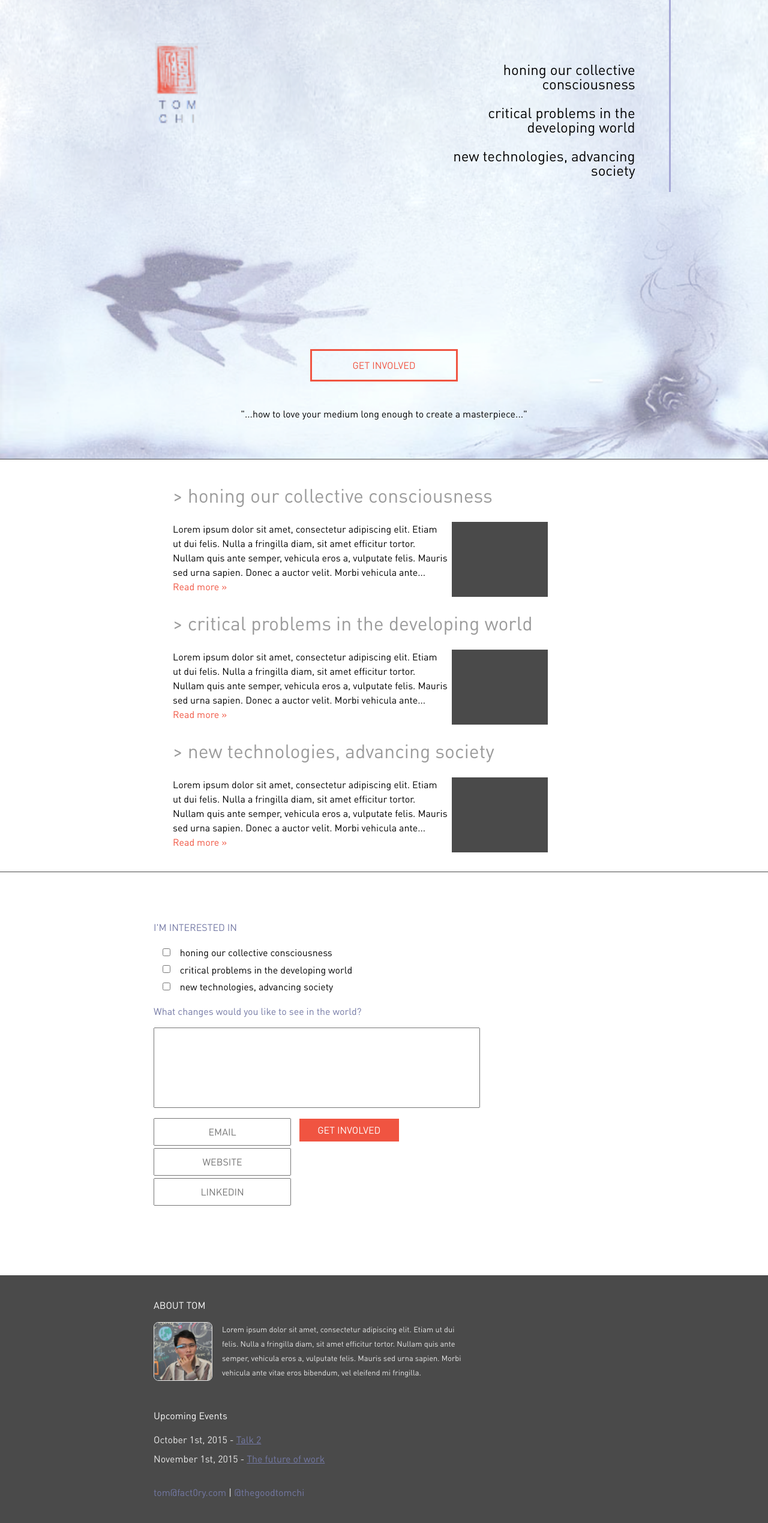
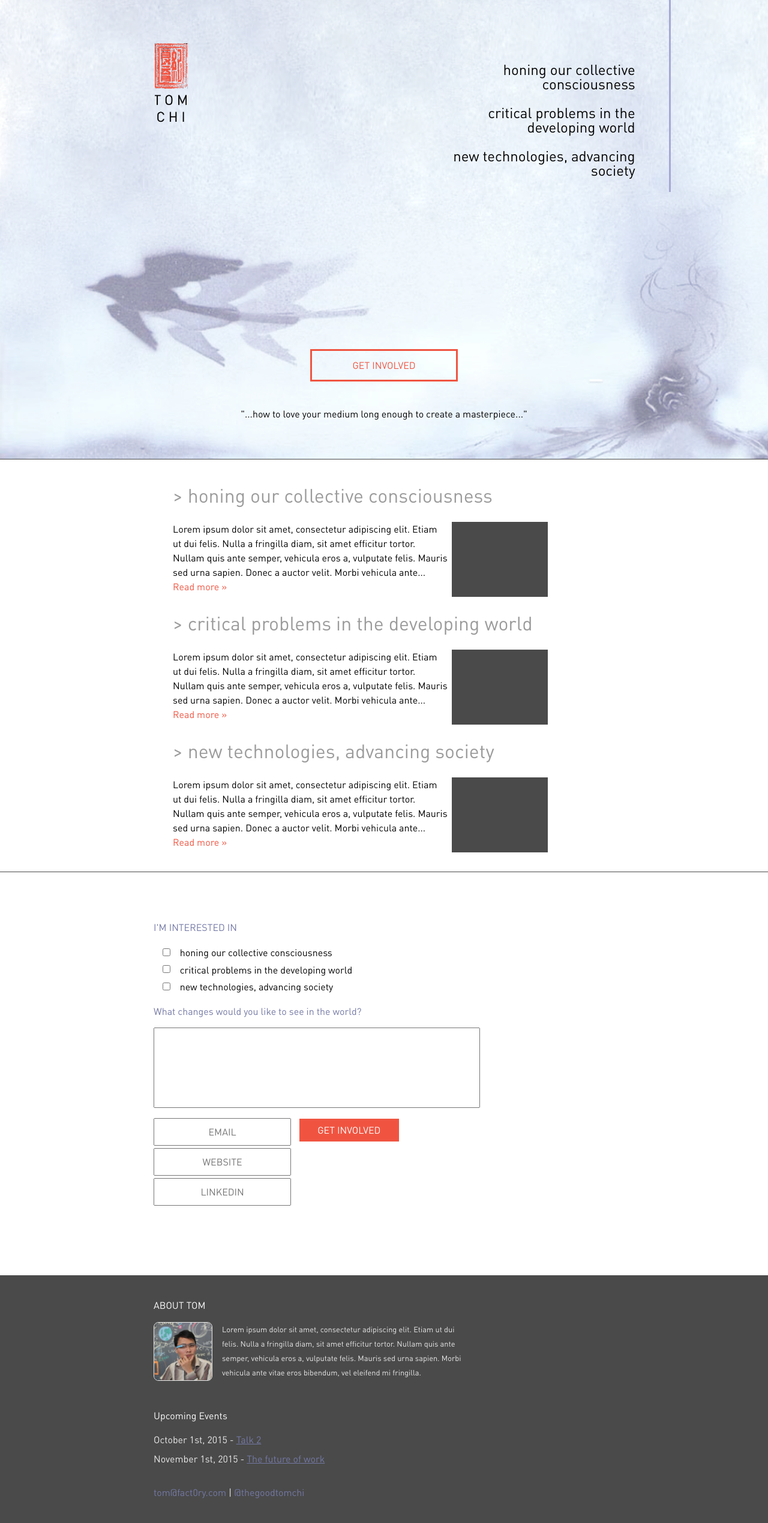
Before and after one commit to thegoodtomchi/thegoodtomchi.github.io, a Jekyll site: the page built from index.html, in a window 1280 px wide. Shown: the whole page at 60% size. Built offline with Jekyll 4.4.1, drawn with Linux system fonts in a browser that asks for light colours; nearby versions of some CDN libraries.

```diff
--- /dev/null
+++ b/_data/cover_images.yml
@@ -0,0 +1,2 @@
+- title: image_title
+  src: /statics/img/art/art_1.png
--- a/_data/focuses.yml
+++ b/_data/focuses.yml
@@ -1,15 +1,18 @@
 - title: honing our collective consciousness
   description: Lorem ipsum dolor sit amet, consectetur adipiscing elit. Etiam ut dui felis. Nulla a fringilla diam, sit amet efficitur tortor. Nullam quis ante semper, vehicula eros a, vulputate felis. Mauris sed urna sapien. Donec a auctor velit. Morbi vehicula ante vitae eros bibendum. Lorem ipsum dolor sit amet, consectetur adipiscing elit. Etiam ut dui felis. Nulla a fringilla diam, sit amet efficitur tortor. Nullam quis ante semper, vehicula eros a, vulputate felis. Mauris sed urna sapien. Donec a auctor velit. Morbi vehicula ante vitae eros bibendum.Lorem ipsum dolor sit amet, consectetur adipiscing elit. Etiam ut dui felis. Nulla a fringilla diam, sit amet efficitur tortor. Nullam quis ante semper, vehicula eros a, vulputate felis. Mauris sed urna sapien. Donec a auctor velit. Morbi vehicula ante vitae eros bibendum. Lorem ipsum dolor sit amet, consectetur adipiscing elit. Etiam ut dui felis. Nulla a fringilla diam, sit amet efficitur tortor. Nullam quis ante semper, vehicula eros a, vulputate felis. Mauris sed urna sapien. Donec a auctor velit. Morbi vehicula ante vitae eros bibendum.
+  full_description: Lorem ipsum dolor sit amet, consectetur adipiscing elit. Etiam ut dui felis. Nulla a fringilla diam, sit amet efficitur tortor. Nullam quis ante semper, vehicula eros a, vulputate felis. Mauris sed urna sapien. Donec a auctor velit. Morbi vehicula ante vitae eros bibendum. Lorem ipsum dolor sit amet, consectetur adipiscing elit. Etiam ut dui felis. Nulla a fringilla diam, sit amet efficitur tortor. Nullam quis ante semper, vehicula eros a, vulputate felis. Mauris sed urna sapien. Donec a auctor velit. Morbi vehicula ante vitae eros bibendum.Lorem ipsum dolor sit amet, consectetur adipiscing elit. Etiam ut dui felis. Nulla a fringilla diam, sit amet efficitur tortor. Nullam quis ante semper, vehicula eros a, vulputate felis. Mauris sed urna sapien. Donec a auctor velit. Morbi vehicula ante vitae eros bibendum. Lorem ipsum dolor sit amet, consectetur adipiscing elit. Etiam ut dui felis. Nulla a fringilla diam, sit amet efficitur tortor. Nullam quis ante semper, vehicula eros a, vulputate felis. Mauris sed urna sapien. Donec a auctor velit. Morbi vehicula ante vitae eros bibendum.
   video_url: \#
   page_url: \#
   id: honing
 - title: critical problems in the developing world
   description: Lorem ipsum dolor sit amet, consectetur adipiscing elit. Etiam ut dui felis. Nulla a fringilla diam, sit amet efficitur tortor. Nullam quis ante semper, vehicula eros a, vulputate felis. Mauris sed urna sapien. Donec a auctor velit. Morbi vehicula ante vitae eros bibendum.
+  full_description: Lorem ipsum dolor sit amet, consectetur adipiscing elit. Etiam ut dui felis. Nulla a fringilla diam, sit amet efficitur tortor. Nullam quis ante semper, vehicula eros a, vulputate felis. Mauris sed urna sapien. Donec a auctor velit. Morbi vehicula ante vitae eros bibendum. Lorem ipsum dolor sit amet, consectetur adipiscing elit. Etiam ut dui felis. Nulla a fringilla diam, sit amet efficitur tortor. Nullam quis ante semper, vehicula eros a, vulputate felis. Mauris sed urna sapien. Donec a auctor velit. Morbi vehicula ante vitae eros bibendum.Lorem ipsum dolor sit amet, consectetur adipiscing elit. Etiam ut dui felis. Nulla a fringilla diam, sit amet efficitur tortor. Nullam quis ante semper, vehicula eros a, vulputate felis. Mauris sed urna sapien. Donec a auctor velit. Morbi vehicula ante vitae eros bibendum. Lorem ipsum dolor sit amet, consectetur adipiscing elit. Etiam ut dui felis. Nulla a fringilla diam, sit amet efficitur tortor. Nullam quis ante semper, vehicula eros a, vulputate felis. Mauris sed urna sapien. Donec a auctor velit. Morbi vehicula ante vitae eros bibendum.
   video_url: \#
   page_url: \#
   id: critical
 - title: new technologies, advancing society
   description: Lorem ipsum dolor sit amet, consectetur adipiscing elit. Etiam ut dui felis. Nulla a fringilla diam, sit amet efficitur tortor. Nullam quis ante semper, vehicula eros a, vulputate felis. Mauris sed urna sapien. Donec a auctor velit. Morbi vehicula ante vitae eros bibendum.
+  full_description: Lorem ipsum dolor sit amet, consectetur adipiscing elit. Etiam ut dui felis. Nulla a fringilla diam, sit amet efficitur tortor. Nullam quis ante semper, vehicula eros a, vulputate felis. Mauris sed urna sapien. Donec a auctor velit. Morbi vehicula ante vitae eros bibendum. Lorem ipsum dolor sit amet, consectetur adipiscing elit. Etiam ut dui felis. Nulla a fringilla diam, sit amet efficitur tortor. Nullam quis ante semper, vehicula eros a, vulputate felis. Mauris sed urna sapien. Donec a auctor velit. Morbi vehicula ante vitae eros bibendum.Lorem ipsum dolor sit amet, consectetur adipiscing elit. Etiam ut dui felis. Nulla a fringilla diam, sit amet efficitur tortor. Nullam quis ante semper, vehicula eros a, vulputate felis. Mauris sed urna sapien. Donec a auctor velit. Morbi vehicula ante vitae eros bibendum. Lorem ipsum dolor sit amet, consectetur adipiscing elit. Etiam ut dui felis. Nulla a fringilla diam, sit amet efficitur tortor. Nullam quis ante semper, vehicula eros a, vulputate felis. Mauris sed urna sapien. Donec a auctor velit. Morbi vehicula ante vitae eros bibendum.
   video_url: \#
   page_url: \#
   id: technologies
--- a/_data/upcoming.yml
+++ b/_data/upcoming.yml
@@ -3,12 +3,12 @@
 - title: honing our collective consciousness
   date: 01/08/2015
   viewable_date: August 1st, 2015
-  link: #
+  link: '#'
 - title: Talk 2
   date: 01/10/2015
   viewable_date: October 1st, 2015
-  link: #
+  link: '#'
 - title: The future of work
   date: 01/11/2015
   viewable_date: November 1st, 2015
-  link: #
+  link: '#'
--- a/_includes/banner.html
+++ b/_includes/banner.html
@@ -2,20 +2,20 @@
   <div class="banner-contents">
     <div class="inner">
       <div class="site-icon">
-        <img class="icon" src="/statics/img/emblem_with_name.png" />
+        <img class="icon" src={{site.data.consts.emblem}} />
       </div>
       <div class="highlights-container">
         <ul class="highlights">
-          <li class="highlight"> honing our collective consciousness </li>
-          <li class="highlight"> critical problems in the developing world </li>
-          <li class="highlight"> new technologies, advancing society </li>
+          {% for focus in site.data.focuses %}
+            <li class="highlight">{{focus.title}}</li>
+          {% endfor %}
         </ul>
       </div>
       <div class="get-involved">
         <button class="default-button-large" onclick="window.location='#contact'"><a class="inner-link" href="#contact">GET INVOLVED</a></button>
       </div>
       <div class="banner-quote">
-        "...how to love your medium long enough to create a masterpiece..."
+        {{site.data.consts.tagline}}
       </div>
     </div>
     <div class="image-carousel">
--- a/_includes/footer.html
+++ b/_includes/footer.html
@@ -2,8 +2,8 @@
   <div class="about">
     <div class="title">ABOUT TOM</div>
     <div class="details">
-      <div class="photo-container"><img class="headshot" src="/statics/img/headshot2.jpg"></div>
-      <div class="description">Lorem ipsum dolor sit amet, consectetur adipiscing elit. Etiam ut dui felis. Nulla a fringilla diam, sit amet efficitur tortor. Nullam quis ante semper, vehicula eros a, vulputate felis. Mauris sed urna sapien. Morbi vehicula ante vitae eros bibendum, vel eleifend mi fringilla. </div>
+      <div class="photo-container"><img class="headshot" src={{site.data.consts.headshot}}></div>
+      <div class="description">{{site.data.consts.about}}</div>
     </div>
     <div class="upcoming">
       <div class="title">Upcoming Events</div>
@@ -18,9 +18,9 @@
       {% endfor %}
     </div>
     <div class="links">
-      <a class="link" id="email" href="mailTo:tom@fact0ry.com">tom@fact0ry.com</a>
+      <a class="link" id="email" href="mailTo:{{site.data.consts.email}}">{{site.data.consts.email}}</a>
      |
-      <a class="link" id="twitter" href="https://twitter.com/thegoodtomchi">@thegoodtomchi</a>
+      <a class="link" id="twitter" href={{site.data.consts.twitter.url}}>{{site.data.consts.twitter.handle}}</a>
     </div>
   </div>
 </footer>
```
Also changed, not shown: _data/consts.yml (added, +9 -0 lines), README.md (added).
